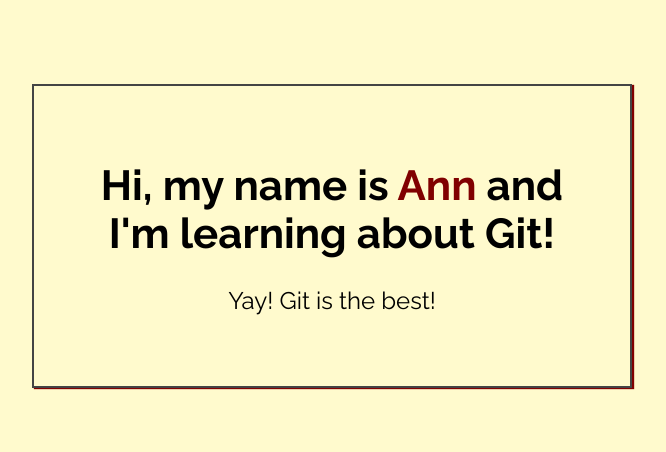
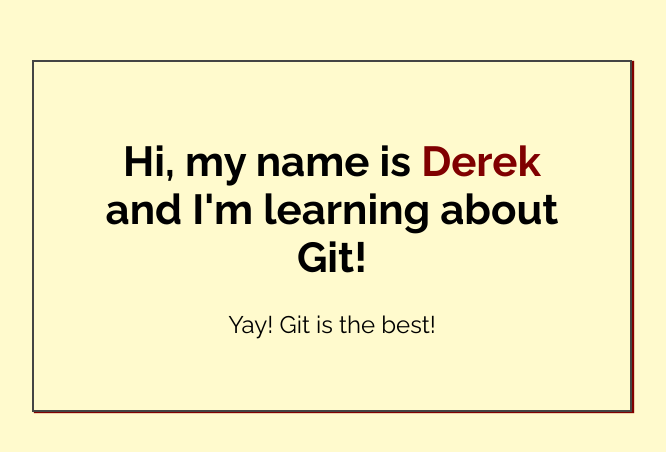
Before and after one commit to mindlessjibber/my-first-repo, a plain HTML site: page index.html in a window 1280 px wide. Shown: the part 164-616 px from the top of the page, without its empty margins (308-974 px from the left). Drawn offline with Linux system fonts and the light colour scheme.

Commit message:
Added name to index.html

```diff
--- a/index.html
+++ b/index.html
@@ -14,7 +14,7 @@
 <body>
 
     <div class="greeting">
-        <h1>Hi, my name is <span class="highlight">Ann</span> and I'm learning about Git! </h1>
+        <h1>Hi, my name is <span class="highlight">Derek</span> and I'm learning about Git! </h1>
 
         <p>Yay! Git is the best!</p>
     </div>
```
